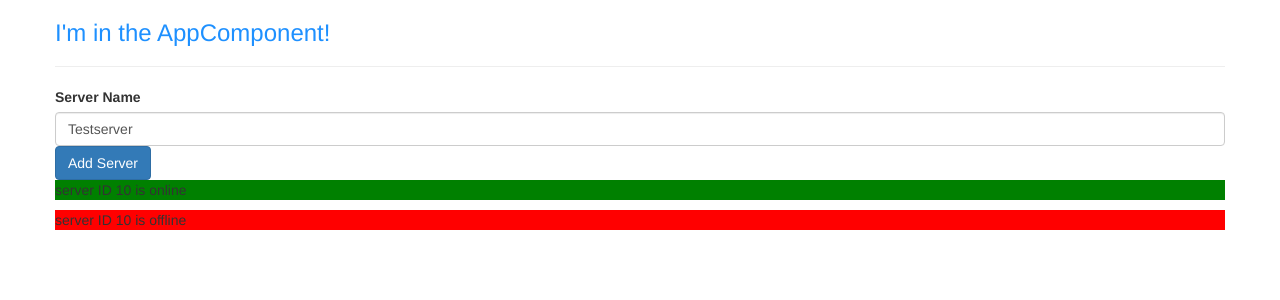
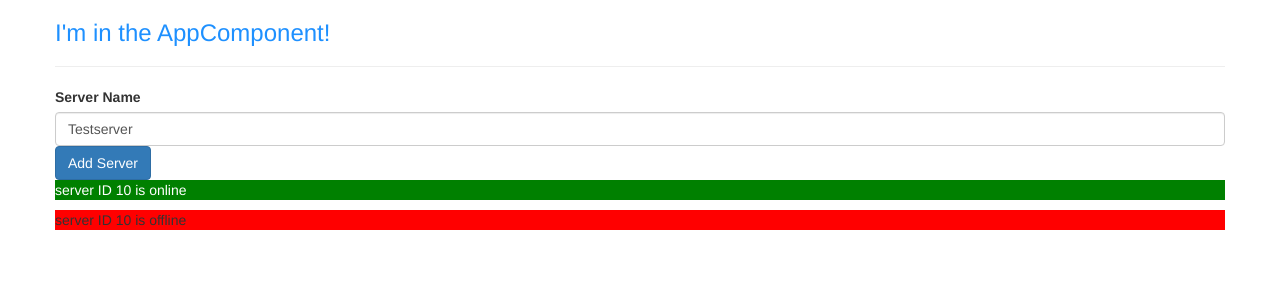
Before and after one commit to bu99ins/ng-first-app, an Angular app: page / in a window 1280 px wide. Shown: the top 300 px of the page. Built offline with nearby package versions, Linux system fonts and the light colour scheme.

Commit message:
show more addede  servers with ngFor directive

```diff
--- a/src/app/server/server.component.html
+++ b/src/app/server/server.component.html
@@ -1 +1,2 @@
-<p [ngStyle]="{backgroundColor: getColor()}">{{ 'server' }} ID {{ serverId }} is {{ getServerStatus() }}</p>
+<p [ngStyle]="{backgroundColor: getColor()}"
+    [ngClass]="{online: serverStatus === 'online'}">{{ 'server' }} ID {{ serverId }} is {{ getServerStatus() }}</p>
--- a/src/app/server/server.component.ts
+++ b/src/app/server/server.component.ts
@@ -2,7 +2,14 @@
 
 @Component({
   selector: "app-server",
-  templateUrl: "./server.component.html"
+  templateUrl: "./server.component.html",
+  styles: [
+    `
+      .online {
+        color: white;
+      }
+    `
+  ]
 })
 export class ServerComponent {
   serverId: number = 10;
--- a/src/app/servers/servers.component.html
+++ b/src/app/servers/servers.component.html
@@ -17,5 +17,4 @@
 <!-- <p [innerText]="allowNewServer"></p> -->
 <!-- <p>{{ serverCreationStatus }}</p> -->
 <p *ngIf="serverCreated">Server was created, server name is {{ serverName }}</p>
-<app-server></app-server>
-<app-server></app-server>
+<app-server *ngFor="let server of servers"></app-server>
--- a/src/app/servers/servers.component.ts
+++ b/src/app/servers/servers.component.ts
@@ -15,6 +15,7 @@
   serverCreationStatus = "No server was created";
   serverName = "Testserver";
   serverCreated = false;
+  servers = ["Testserver", "Testserver 2"];
 
   constructor() {
     setTimeout(() => {
@@ -26,6 +27,7 @@
 
   onCreateServer() {
     this.serverCreated = true;
+    this.servers.push(this.serverName);
     this.serverCreationStatus =
       "Server was created! Name is " + this.serverName;
   }
```
